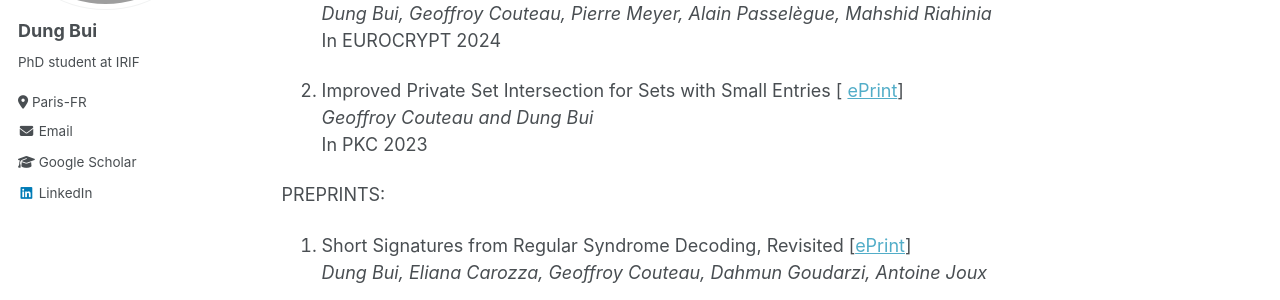
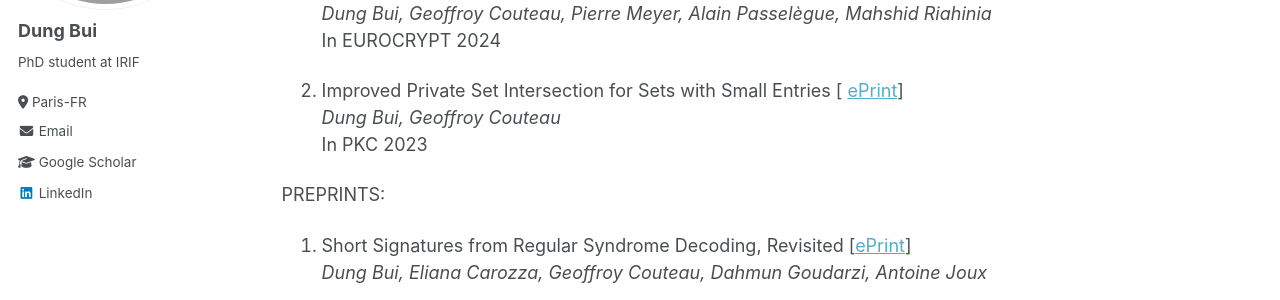
Before and after one commit to dungbui15/dungbui15.github.io, a Jekyll site: the page built from _pages/publications.md, in a window 1280 px wide. Shown: the part 242-542 px from the top of the page. Built offline with Jekyll 4.4.1, drawn with Linux system fonts in a browser that asks for light colours.

Commit message:
Update publications.md

```diff
--- a/_pages/publications.md
+++ b/_pages/publications.md
@@ -14,7 +14,7 @@ CONFERENCE PUBLICATIONS:
    <br> In EUROCRYPT 2024
 
 2. Improved Private Set Intersection for Sets with Small Entries [ [ePrint](https://eprint.iacr.org/2022/334.pdf)]
-   <br> *Geoffroy Couteau and Dung Bui*
+   <br> *Dung Bui, Geoffroy Couteau*
    <br> In PKC 2023
 
 PREPRINTS:
```
